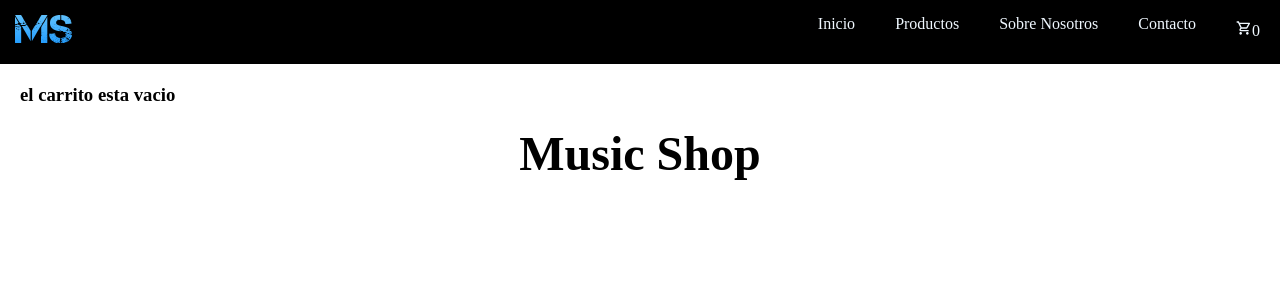
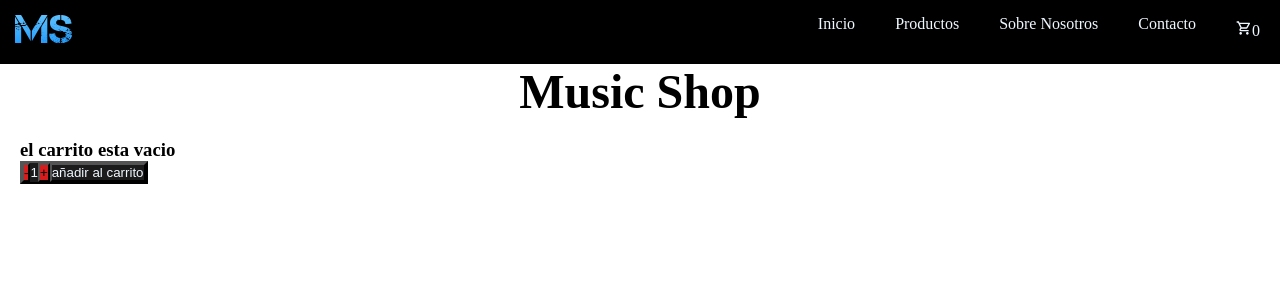
Before and after one commit to matiasschirone/desafio-schirone, a React (Create React App) app: page / in a window 1280 px wide. Shown: the top 300 px of the page. Built offline with nearby package versions, Linux system fonts and the light colour scheme.

Commit message:
AddButton

```diff
--- a/src/App.js
+++ b/src/App.js
@@ -1,3 +1,4 @@
+import React from "react";
 import Nabvar from "./components/Navbar/Navbar";
 import ItemListContainer from "./components/ItemListContainer/ItemListContainer";
 
@@ -5,8 +6,8 @@ function App() {
   return (
     <div className="miApp">
        <Nabvar/>
+       <h1>Music Shop</h1>
        <ItemListContainer title="el carrito esta vacio"/>
-      <h1>Music Shop</h1>
     </div>
   );
 }
--- /dev/null
+++ b/src/components/AddButton/AddButton.js
@@ -0,0 +1,43 @@
+import React from "react"
+export default function AddButton() {
+    const [count, setCount] = React.useState(1)
+
+    const stock = 10
+
+    const onAdd = () => {
+        if(count < stock) {
+        setCount(count + 1)
+        }
+    }
+    const onDecrease = () => {
+        if(count > 1){
+            setCount(count - 1)
+        }
+    }
+
+    const StockButton = ({ handleOnclick, text }) => {
+        return (
+            <button className="stock-button" onClick= {handleOnclick}>
+                {text}
+            </button>
+        )
+    }
+
+    const AddButton = () => {
+        return (
+            <button className="add-button">
+                añadir al carrito
+            </button>
+        )
+    }
+
+
+    return (
+        <button className="add-button">
+            <StockButton text="-" handleOnclick={onDecrease} />
+            <span className="add-button-count">{count}</span>
+            <StockButton text="+" handleOnclick={onAdd} />
+            <AddButton />
+        </button>
+    );
+}
--- a/src/components/ItemListContainer/ItemListContainer.js
+++ b/src/components/ItemListContainer/ItemListContainer.js
@@ -1,14 +1,19 @@
-export default function ItemListContainer({title}){
-    const ItemStyle={
+import AddButton from "../AddButton/AddButton"
+
+export default function ItemListContainer({ title }) {
+    const ItemStyle = {
         margin: 10,
-        padding:10,
-        display:"flex-end",
+        padding: 10,
+        display: "flex-end",
         justifycontent: "space-between",
 
     }
-    return(
+    return (
         <div style={ItemStyle}>
             <h3>{title}</h3>
+            <div className="item">
+                <AddButton />
+            </div>
         </div>
     )
 }
--- a/src/components/Navbar/Navbar.js
+++ b/src/components/Navbar/Navbar.js
@@ -1,18 +1,22 @@
+import React from "react";
 import CartWidget from "../CartWidget/CartWidget";
+
 
 export default function Nabvar() {
 
-    const linkStyle={
+    const linkStyle = {
         margin: 0,
-        padding:0,
-        display:"flex",
+        padding: 0,
+        display: "flex",
         justifycontent: "space-between",
     }
 
     return (
+        <>
+
             <header className="header">
                 <div className="logo">
-               <img src="imagen/logo.png" alt="logo"/>
+                    <img src="imagen/logo.png" alt="logo" />
                 </div>
                 <ul className="nav-links" style={linkStyle}>
                     <li>Inicio</li>
@@ -20,9 +24,12 @@ export default function Nabvar() {
                     <li>Sobre Nosotros</li>
                     <li>Contacto</li>
                 </ul>
-       <CartWidget count={0}/>
+
+                <CartWidget count={0} />
+
+            </header>
 
 
-       </header>
+</>
     );
 }
--- a/src/styles/style.css
+++ b/src/styles/style.css
@@ -30,3 +30,10 @@ li{
 MdOutlineShoppingCart{
     width: auto;
 }
+.add-button{
+    background-color: rgb(27, 27, 27);
+    color: aliceblue;
+}
+button{
+    background-color: rgb(214, 28, 28);
+}
```
Also changed, not shown: src/components/CartWidget/CartWidget.js (line endings or trailing spaces), src/components/ItemList/ItemList.js (added). Lines whose indentation alone changed are shown as unchanged.
